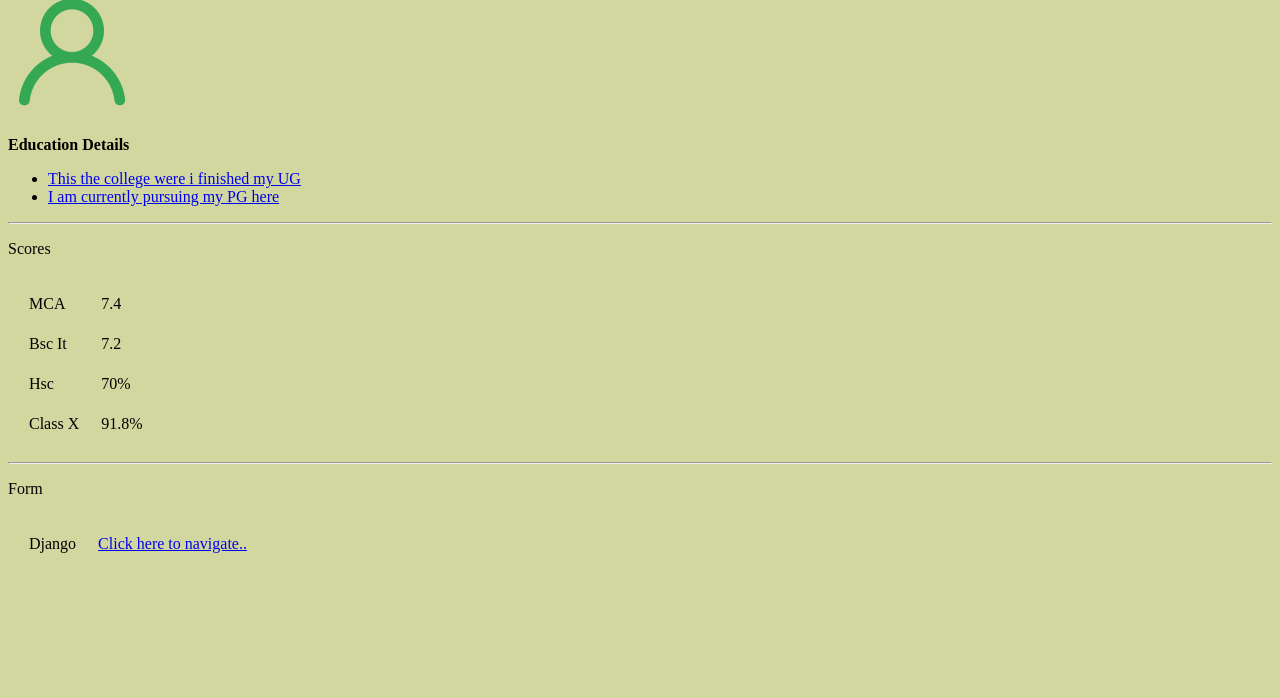
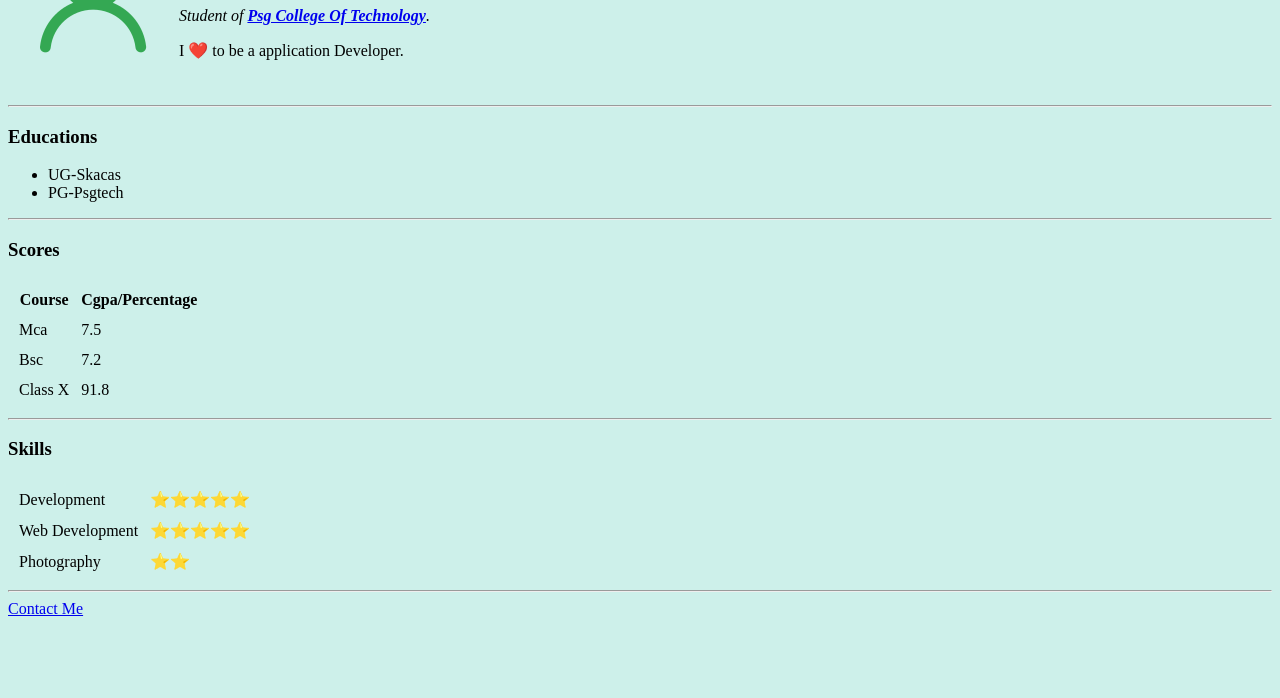
Before and after one commit to sathish2519/demo_publish, a plain HTML site: page index.html in a window 1280 px wide. Shown: the part 102-800 px from the top of the page. Drawn offline with Linux system fonts and the light colour scheme.

Commit message:
changes to index file

```diff
--- /dev/null
+++ b/css/style.css
@@ -0,0 +1,7 @@
+body {
+    background-color: #CDF0EA;
+}
+
+/* h1{
+    color:#2b4bab ;
+} */
--- a/index.html
+++ b/index.html
@@ -1,51 +1,67 @@
 <!DOCTYPE html>
-<html lang="en">
-<head>
-    <meta charset="UTF-8">
-    <meta http-equiv="X-UA-Compatible" content="IE=edge">
-    <meta name="viewport" content="width=device-width, initial-scale=1.0">
-    <title>Personal Site</title>
-</head>
+<html>
+  <head>
+    <meta charset="utf-8">
+    <title> Personal Site</title>
+    <link rel="stylesheet" href="css/style.css">
+  </head>
 
-<body style="background-color:#D2D79F;"
-<br>
-    <center><h1><strong>PSG COLLEGE OF COIMBATORE</strong></h1></center>
+  <body>
+    <table cellspacing="20">
+      <tr>
+        <td><img src="images/account.png" alt="angela profile picture"></td>
+        <td><h1>Sathish Kumar</h1>
+        <p><em>Student of <strong><a href="https://www.psgtech.edu/">Psg College Of Technology</a></strong>.</em></p>
+        <p>I ❤️ to be a application Developer.</p></td>
+      </tr>
+    </table>
     <hr>
-    <img class="fit-picture"
-     src="images/account.png"
-     alt="user image">
-    <p><strong>Education Details</strong></p>
+    <h3>Educations</h3>
     <ul>
-        <li> <a href="https://www.skacas.ac.in/">This the college were i finished my UG</a></li>
-        <li> <a href="https://www.psgtech.edu/"> I am currently pursuing my PG here</a></li>
+      <li>UG-Skacas</li>
+      <li>PG-Psgtech</li>
     </ul>
     <hr>
-    <p>Scores</p>
-    <table cellspacing="20">
+    <h3>Scores</h3>
+    <table cellspacing="10">
+      <thead>
         <tr>
-            <td>MCA</td>
-            <td>7.4</td>
+          <th>Course</th>
+          <th>Cgpa/Percentage</th>
+        </tr>
+      </thead>
+      <tbody>
+        <tr>
+          <td>Mca</td>
+          <td>7.5</td>
         </tr>
         <tr>
-            <td>Bsc It</td>
-            <td>7.2</td>
+          <td>Bsc</td>
+          <td>7.2</td>
         </tr>
         <tr>
-            <td>Hsc</td>
-            <td>70%</td>
+          <td>Class X</td>
+          <td>91.8</td>
         </tr>
-        <tr>
-            <td> Class X</td>
-            <td>91.8%</td>
-        </tr>
+      </tbody>
     </table>
     <hr>
-    <p>Form</p>
-    <table cellspacing="20">
-        <tr>
-            <td>Django</td>
-            <td><a href="form.html">Click here to navigate..</a></td>
-        </tr>
+    <h3>Skills</h3>
+    <table cellspacing="10">
+      <tr>
+        <td>Development</td>
+        <td>⭐️⭐️⭐️⭐️⭐️</td>
+      </tr>
+      <tr>
+        <td>Web Development</td>
+        <td>⭐️⭐️⭐️⭐️⭐️</td>
+      </tr>
+      <tr>
+        <td>Photography</td>
+        <td>⭐️⭐️</td>
+      </tr>
     </table>
-</body>
+    <hr>
+    <a href="form.html">Contact Me</a>
+  </body>
 </html>
```
